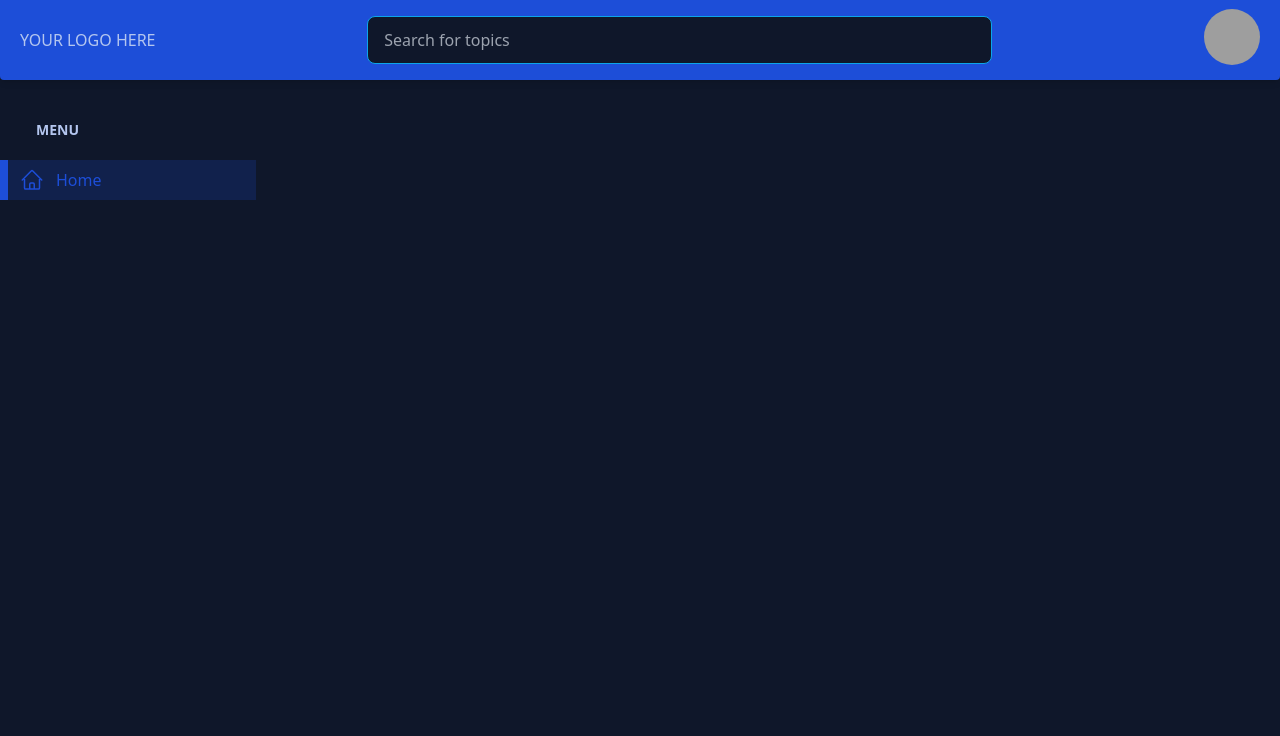
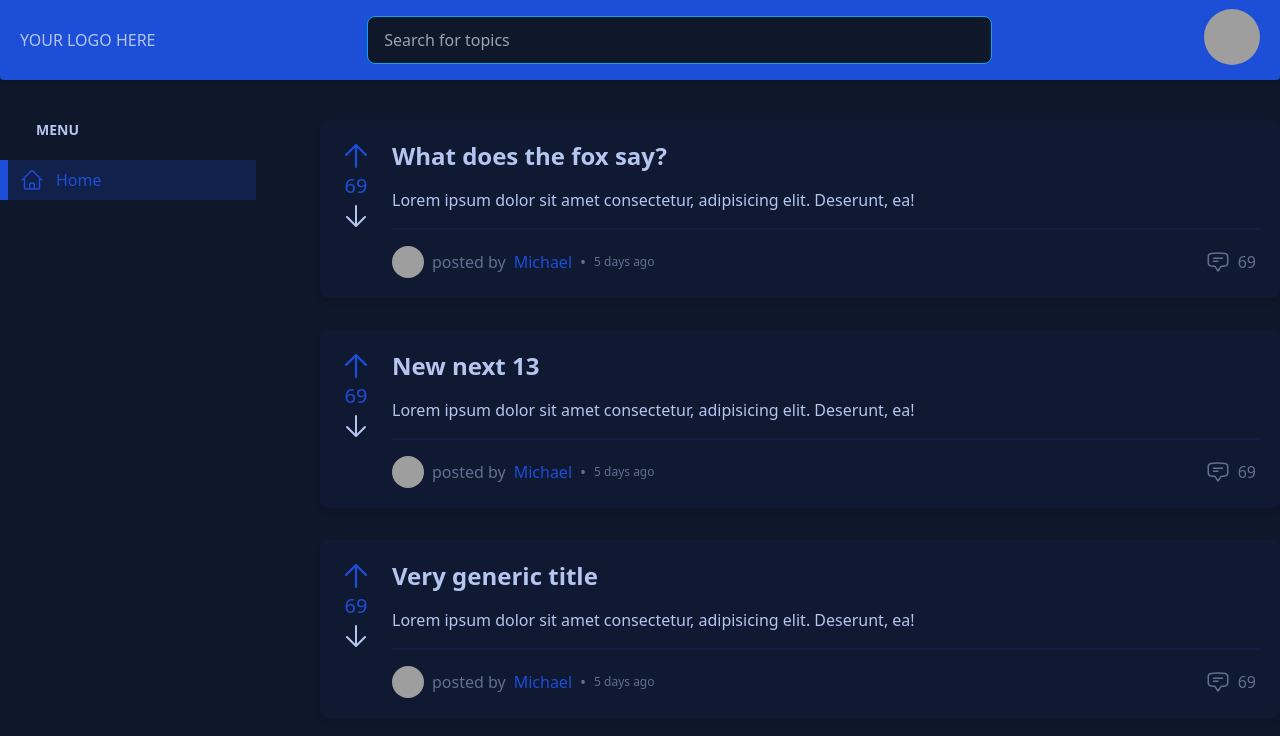
Before and after one commit to serzhan181/reclone, a Next.js app: page / in a window 1280 px wide. Shown: the top 736 px of the page. Built offline with nearby package versions, Linux system fonts and the light colour scheme; grey boxes are pictures that could not be loaded.

Commit message:
added post component

```diff
--- a/src/app/layout.tsx
+++ b/src/app/layout.tsx
@@ -17,9 +17,9 @@ export default function RootLayout({
       <body>
         <Header />
         <div className="flex justify-center mt-20">
-          <div className="container relative flex w-full pt-10">
+          <div className="container relative flex w-full gap-16 pt-10">
             <SidebarMenu />
-            <main>{children}</main>
+            <main className="grow">{children}</main>
           </div>
         </div>
       </body>
--- a/src/app/page.tsx
+++ b/src/app/page.tsx
@@ -1,3 +1,26 @@
+import { Post } from "@/components/post";
+
 export default function Home() {
-  return <div></div>;
+  return (
+    <div className="flex flex-col gap-8">
+      <Post
+        href="/"
+        shortBody="Lorem ipsum dolor sit amet consectetur, adipisicing elit. Deserunt, ea!"
+        title="What does the fox say?"
+        voteCount={69}
+      />
+      <Post
+        href="/"
+        shortBody="Lorem ipsum dolor sit amet consectetur, adipisicing elit. Deserunt, ea!"
+        title="New next 13"
+        voteCount={69}
+      />
+      <Post
+        href="/"
+        shortBody="Lorem ipsum dolor sit amet consectetur, adipisicing elit. Deserunt, ea!"
+        title="Very generic title"
+        voteCount={69}
+      />
+    </div>
+  );
 }
--- /dev/null
+++ b/src/components/post.tsx
@@ -0,0 +1,96 @@
+import UpvoteIcon from "@heroicons/react/24/solid/ArrowSmallUpIcon";
+import DownvoteIcon from "@heroicons/react/24/solid/ArrowSmallDownIcon";
+import Image from "next/image";
+import Link from "next/link";
+import CommentIcon from "@heroicons/react/24/outline/ChatBubbleBottomCenterTextIcon";
+
+// ! This is not yet fully implemented. I left like that so it has nice ui for now.
+
+interface PostProps {
+  title: string;
+  shortBody: string;
+  href: string;
+  voteCount: number;
+}
+
+const SRC =
+  "https://external-content.duckduckgo.com/iu/?u=https%3A%2F%2Fcdn1.iconfinder.com%2Fdata%2Ficons%2Fuser-avatars-2%2F300%2F10-1024.png&f=1&nofb=1&ipt=47d99b48731f06d11b1d84cac677c01b78d5e91947ce73c81bc3be983dfb7210&ipo=images";
+
+export const Post = ({ title, shortBody, voteCount, href }: PostProps) => {
+  return (
+    <div className="flex w-full gap-5 p-5 rounded-lg shadow-md bg-primary/5">
+      {/* Votes */}
+      <div className="flex flex-col items-center">
+        <button className="rounded hover:bg-primary/20">
+          <UpvoteIcon className="w-8 scale-110 text-primary" />
+        </button>
+        <span className="text-xl text-primary">{voteCount}</span>
+        <DownvoteIcon className="w-8 font-semibold hover:scale-110" />
+      </div>
+
+      <div className="flex flex-col w-full gap-4">
+        <div>
+          <h2 className="text-2xl font-semibold">{title}</h2>
+        </div>
+        <div>
+          <p className="text-base-content">{shortBody}</p>
+        </div>
+        <hr className="border-[1.5px] border-primary/10" />
+        {/* Fake data for now */}
+        <PostFooter
+          authorImage={SRC}
+          authorName="Michael"
+          commentCount={69}
+          createdAt="5 days ago"
+          href={href}
+        />
+      </div>
+    </div>
+  );
+};
+
+interface PostFooterProps {
+  authorImage: string;
+  authorName: string;
+  createdAt: string;
+  commentCount: number;
+  href: string;
+}
+
+const PostFooter = ({
+  authorImage,
+  authorName,
+  commentCount,
+  createdAt,
+  href,
+}: PostFooterProps) => {
+  return (
+    <div className="flex items-center justify-between ">
+      <div className="flex items-center gap-2">
+        <Link href={`/u/${authorName}`} className="avatar">
+          <div className="relative w-8 rounded-full">
+            <Image alt="user" src={authorImage} fill />
+          </div>
+        </Link>
+
+        <span className="flex items-center gap-2 text-base-content/50">
+          posted by{" "}
+          <Link href="/" className=" text-primary underline-offset-4">
+            {authorName}
+          </Link>
+        </span>
+
+        <span className="flex items-center text-base-content/50">&#8226;</span>
+
+        <p className="text-xs text-base-content/50">{createdAt}</p>
+      </div>
+      <Link
+        href={href}
+        className="flex items-center gap-2 p-1 rounded text-base-content/50 hover:bg-neutral"
+      >
+        <CommentIcon className="w-6" />
+        <span className="h-full">{commentCount}</span>
+      </Link>
+    </div>
+  );
+};
```
